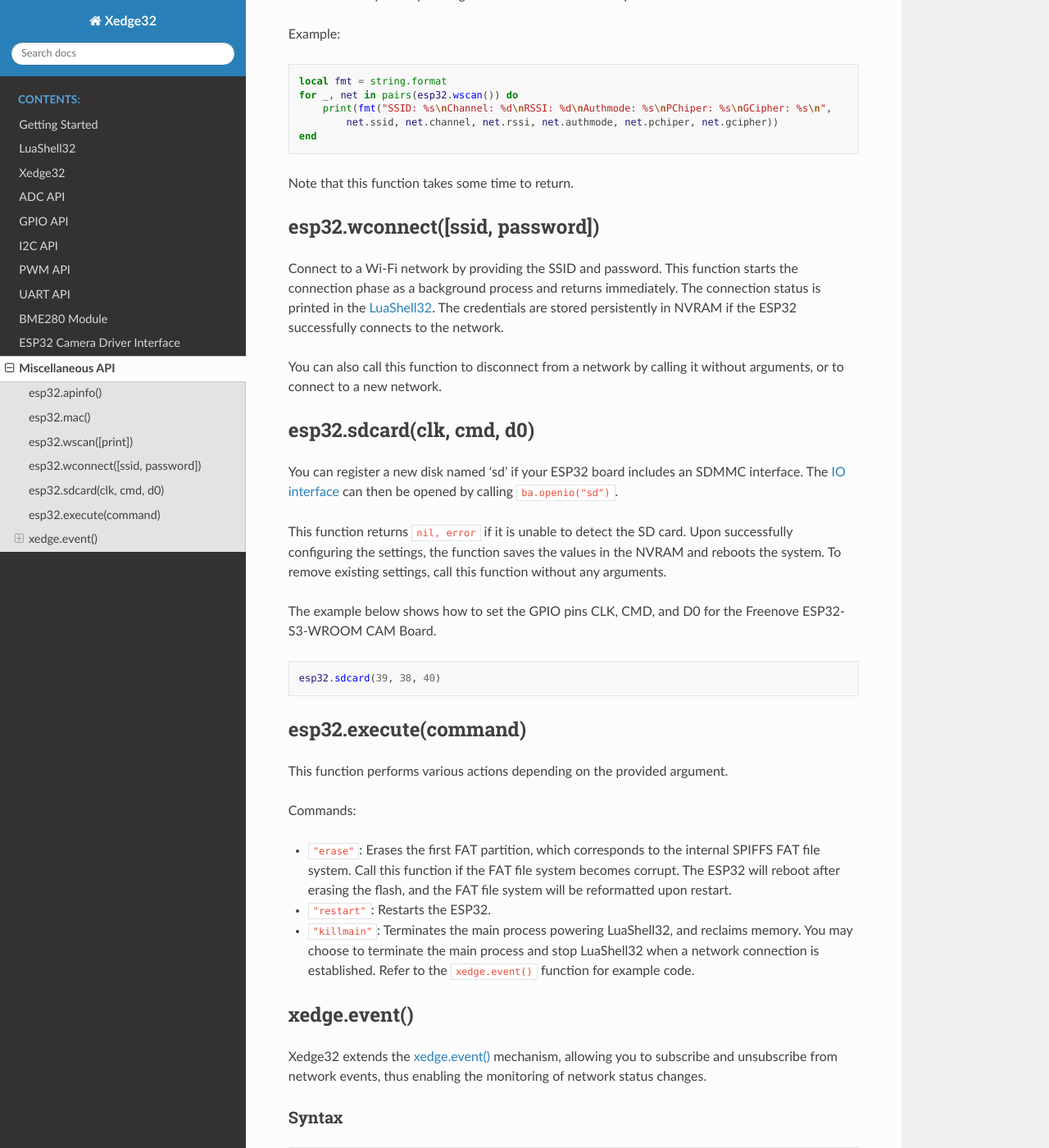
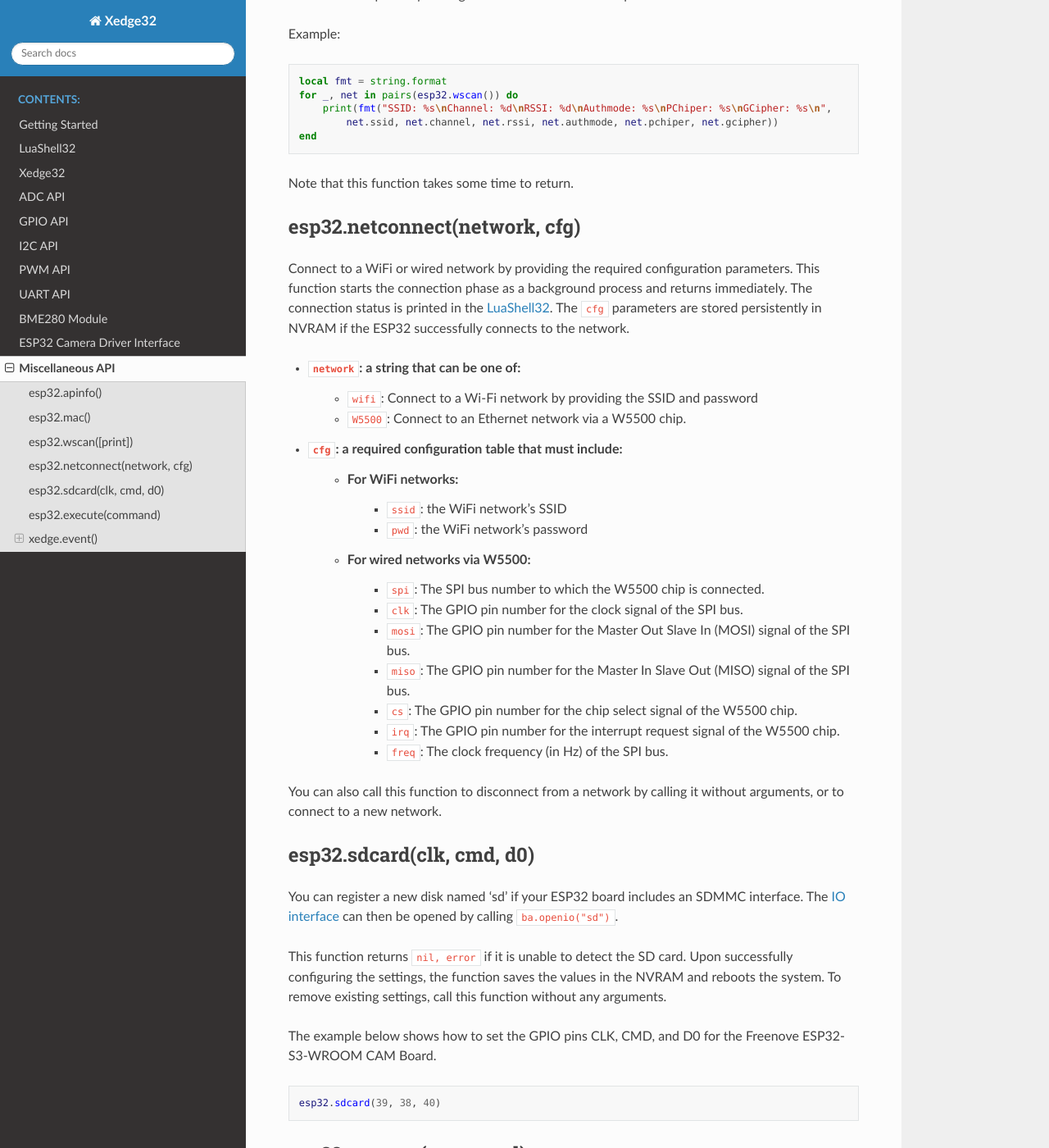
Before and after one commit to RealTimeLogic/Xedge32, a Sphinx documentation site: the page built from doc/source/misc.rst, in a window 1280 px wide and 1400 px high, scrolled down 1034 px. Shown: the whole window at 82% size. Built offline with Sphinx 7.4.7 and the Read the Docs theme 2.0.0, drawn with Linux system fonts in a browser that asks for light colours.

Commit message:
API changes

```diff
--- a/doc/conf.py
+++ b/doc/conf.py
@@ -59,4 +59,4 @@
 # Add any paths that contain custom static files (such as style sheets) here,
 # relative to this directory. They are copied after the builtin static files,
 # so a file named "default.css" will overwrite the builtin "default.css".
-html_static_path = ['_static']
+#html_static_path = ['_static']
--- a/doc/index.rst
+++ b/doc/index.rst
@@ -10,7 +10,7 @@
 .. image:: https://realtimelogic.com/GZ/images/BAS-ESP32.svg
    :alt: Xedge32
 
-**Visualize Xedge32 as a Xedge south bridge for ESP32.**
+**Visualize Xedge32 as an Xedge south bridge for ESP32.**
 
 Xedge32 enables developers to quickly test and prototype code without the need for a full compile and deploy cycle, enabling faster iteration and development. Additionally, Xedge32's Lua peripheral API simplifies the interaction with the device's sensors, motors, and other hardware components, making it easier to develop and test code that interacts with the device's peripherals. The immediate feedback provided by the REPL also makes it easier to debug and troubleshoot code, reducing development time and improving the overall quality of the code. The use of the Xedge32 LUA REPL can help to reduce development costs by allowing for faster development and testing cycles and by making it easier to reuse and share code across different projects.
 
--- a/doc/source/GettingStarted.rst
+++ b/doc/source/GettingStarted.rst
@@ -89,7 +89,7 @@
 
 .. code-block:: lua
 
-   esp32.wconnect("your-Wi-Fi-SSID","password")
+   esp32.netconnect("wifi", {ssid="your-Wi-Fi-SSID", pwd="password"})
 
 2. After a second or two, the ESP32 should connect to your network.
 3. Using your web browser, navigate to the IP address printed in the :ref:`LuaShell32` to access the ESP32.
--- a/doc/source/misc.rst
+++ b/doc/source/misc.rst
@@ -52,10 +52,26 @@
 
 Note that this function takes some time to return.
 
-esp32.wconnect([ssid, password])
+esp32.netconnect(network, cfg)
 --------------------------------
 
-Connect to a Wi-Fi network by providing the SSID and password. This function starts the connection phase as a background process and returns immediately. The connection status is printed in the :ref:`LuaShell32`. The credentials are stored persistently in NVRAM if the ESP32 successfully connects to the network.
+Connect to a WiFi or wired network by providing the required configuration parameters. This function starts the connection phase as a background process and returns immediately. The connection status is printed in the :ref:`LuaShell32`. The ``cfg`` parameters are stored persistently in NVRAM if the ESP32 successfully connects to the network.
+
+- ``network``: a string that can be one of:
+    * ``wifi``: Connect to a Wi-Fi network by providing the SSID and password
+    * ``W5500``:  Connect to an Ethernet network via a W5500 chip.
+- ``cfg``: a required configuration table that must include:
+    * For WiFi networks:
+        * ``ssid``: the WiFi network's SSID
+        * ``pwd``: the WiFi network's password
+    * For wired networks via W5500:
+        * ``spi``: The SPI bus number to which the W5500 chip is connected.
+        * ``clk``: The GPIO pin number for the clock signal of the SPI bus.
+        * ``mosi``: The GPIO pin number for the Master Out Slave In (MOSI) signal of the SPI bus.
+        * ``miso``: The GPIO pin number for the Master In Slave Out (MISO) signal of the SPI bus.
+        * ``cs``: The GPIO pin number for the chip select signal of the W5500 chip.
+        * ``irq``: The GPIO pin number for the interrupt request signal of the W5500 chip.
+        * ``freq``: The clock frequency (in Hz) of the SPI bus.
 
 You can also call this function to disconnect from a network by calling it without arguments, or to connect to a new network.
 
```
